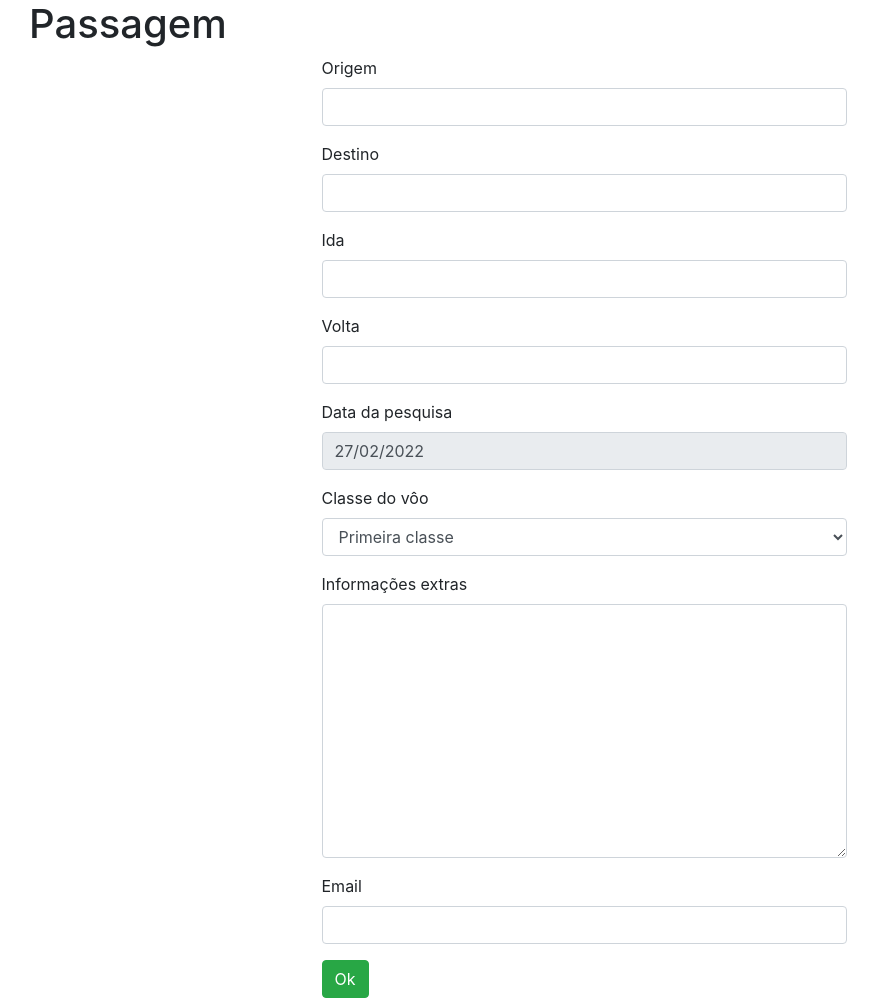
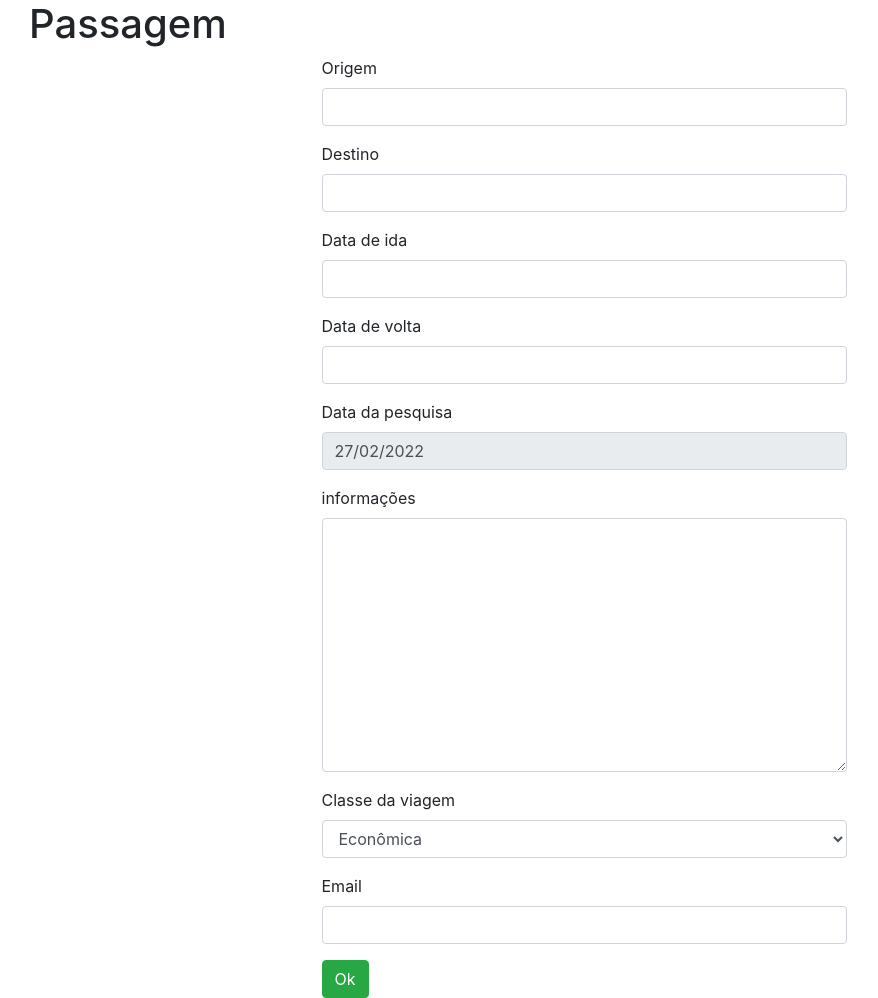
Before and after one commit to Gapelican/formulario-django, a Django app: page / in a window 1280 px wide. Shown: the part 80-1078 px from the top of the page, without its empty margins (56-934 px from the left). Run offline with Django 4.2, Linux system fonts and the light colour scheme; some libraries are stand-ins or nearby versions.

Commit message:
Atualizando...

```diff
--- a/passagens/forms.py
+++ b/passagens/forms.py
@@ -1,29 +1,47 @@
+from cProfile import label
+from sqlite3 import Date
 from django import forms
 from tempus_dominus.widgets import DatePicker
 from datetime import datetime
 from passagens.classe_viagem import tipos_de_classe
 from passagens.validation import *
+from passagens.models import Passagem, ClasseViagem, Pessoa
 
-class PassagemForms(forms.Form):
-    origem = forms.CharField(label='Origem', max_length=100)
-    destino = forms.CharField(label='Destino', max_length=100)
-    data_ida = forms.DateField(label='Ida', widget=DatePicker())
-    data_volta = forms.DateField(label='Volta', widget=DatePicker())
+class PassagemForms(forms.ModelForm):
     data_pesquisa = forms.DateField(label='Data da pesquisa', disabled=True, initial=datetime.today)
-    classe_viagem = forms.ChoiceField(label='Classe do vôo', choices=tipos_de_classe)
-    informacoes = forms.CharField(
-        label='Informações extras',
-        max_length=200,
-        widget=forms.Textarea(),
-        required=False
-    )
-    email = forms.EmailField(label='Email', max_length=150)
+
+    class Meta:
+        model = Passagem
+        fields = '__all__'
+        labels = {'data_ida':'Data de ida', 'data_volta': 'Data de volta', 'informacoes':'informações', 'classe_viagem':'Classe da viagem'}
+        widgets = {
+            'data_ida': DatePicker(),
+            'data_volta': DatePicker()
+        }
+
+
+
+
 
     def clean(self):
         origem = self.cleaned_data.get('origem')
         destino = self.cleaned_data.get('destino')
+        data_ida = self.cleaned_data.get('data_ida')
+        data_volta = self.cleaned_data.get('data_volta')
+        data_pesquisa = self.cleaned_data.get('data_pesquisa')
         lista_de_erros = {}
         campo_tem_algum_numero(origem, 'origem', lista_de_erros)
         campo_tem_algum_numero(destino, 'origem', lista_de_erros)
         origem_destino_iguais(origem, destino, lista_de_erros)
+        data_ida_maior_que_data_volta(data_ida, data_volta, lista_de_erros)
+        data_ida_menor_data_atual(data_ida, data_pesquisa, lista_de_erros)
+        if lista_de_erros is not None:
+            for erro in lista_de_erros:
+                mensagem_erro = lista_de_erros[erro]
+                self.add_error(erro, mensagem_erro)
         return self.cleaned_data
+
+class PessoaForms(forms.ModelForm):
+    class Meta:
+        model =Pessoa
+        exclude = ['nome']
--- /dev/null
+++ b/passagens/models/__init__.py
@@ -0,0 +1,3 @@
+from .classe_viagem import *
+from .passagem import *
+from .pessoa import *
--- /dev/null
+++ b/passagens/models/passagem.py
@@ -0,0 +1,11 @@
+from django.db import models
+from .classe_viagem import ClasseViagem
+
+class Passagem(models.Model):
+    origem = models.CharField(max_length=100)
+    destino = models.CharField(max_length=100)
+    data_ida = models.DateField()
+    data_volta = models.DateField()
+    data_pesquisa = models.DateField()
+    informacoes = models.TextField(max_length=200, blank=True)
+    classe_viagem = models.CharField(max_length=4,choices=ClasseViagem.choices, default=0)
--- /dev/null
+++ b/passagens/models/pessoa.py
@@ -0,0 +1,5 @@
+from django.db import models
+
+class Pessoa(models.Model):
+    nome = models.CharField(max_length=200)
+    email = models.EmailField()
--- a/passagens/views.py
+++ b/passagens/views.py
@@ -1,21 +1,23 @@
 from django.http import HttpResponse
 from django.shortcuts import render
-from passagens.forms import PassagemForms
+from passagens.forms import PassagemForms, PessoaForms
 
 def index(request):
     form = PassagemForms()
-    contexto = {'form':form}
+    pessoa_form = PessoaForms()
+    contexto = {'form':form, 'pessoa_form': pessoa_form}
     return render(request, 'index.html', contexto)
 
 def revisao_consulta(request):
     if request.method == 'POST':
         form = PassagemForms(request.POST)
+        pessoa_form = PessoaForms(request.POST)
         if form.is_valid():
-            contexto = {'form':form}
+            contexto = {'form':form, 'pessoa_form': pessoa_form}
             return render(request, 'minha_consulta.html', contexto)
         else:
             print('Form inválido')
-            contexto = {'form':form}
+            contexto = {'form':form, 'pessoa_form': pessoa_form}
             return render(request, 'index.html', contexto)
     else:
         return HttpResponse('Método inválido para essa operação: {}'
--- a/templates/index.html
+++ b/templates/index.html
@@ -16,6 +16,12 @@
         </section>
         {% endfor %}
         {% endfor %}
+        {% for field in pessoa_form.visible_fields %}
+        <div class="form-group">
+            <label for="{{field.id_for_label}}">{{field.label}}</label>
+            {{field|add_class:'form-control'}}
+        </div>
+        {% endfor %}
         <input type="submit" value="Ok" class="btn btn-success">
     </form>
 </section>
--- a/templates/minha_consulta.html
+++ b/templates/minha_consulta.html
@@ -8,5 +8,5 @@
 <p>Pesquisa realizada: {{ form.data_pesquisa.value }}</p>
 <p>Classe de voo: {{ form.classe_viagem.value }}</p>
 <p>Informações extras: {{ form.informacoes.value }}</p>
-<p>Email: {{ form.email.value }}</p>
+<p>Email: {{ pessoa_form.email.value }}</p>
 {% endblock %}
```
Also changed, not shown: passagens/models/classe_viagem.py (added, +7 -0 lines), passagens/validation.py (+10 -0 lines), db.sqlite3, passagens/migrations/0001_initial.py (added).
